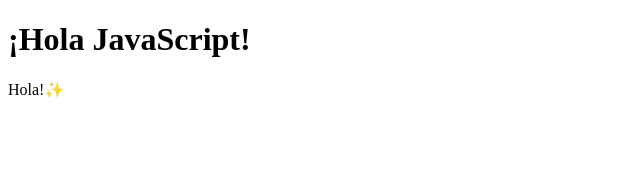
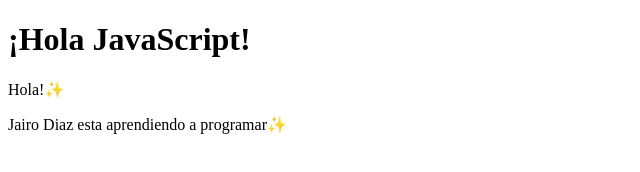
Before and after one commit to fernandoreta/mision-js, a plain HTML site: page index.html in a window 1280 px wide. Shown: the whole page, without its empty margins (0-640 px from the left). Drawn offline with Linux system fonts and the light colour scheme.

Commit message:
first commit jairo

```diff
--- a/index.html
+++ b/index.html
@@ -8,7 +8,7 @@
 <body>
   <h1>¡Hola JavaScript!</h1>
   <p>Hola!✨</p>
-
+  <p>Jairo Diaz esta aprendiendo a programar✨</p>
   <script src="script.js"></script>
 </body>
 </html>
```
